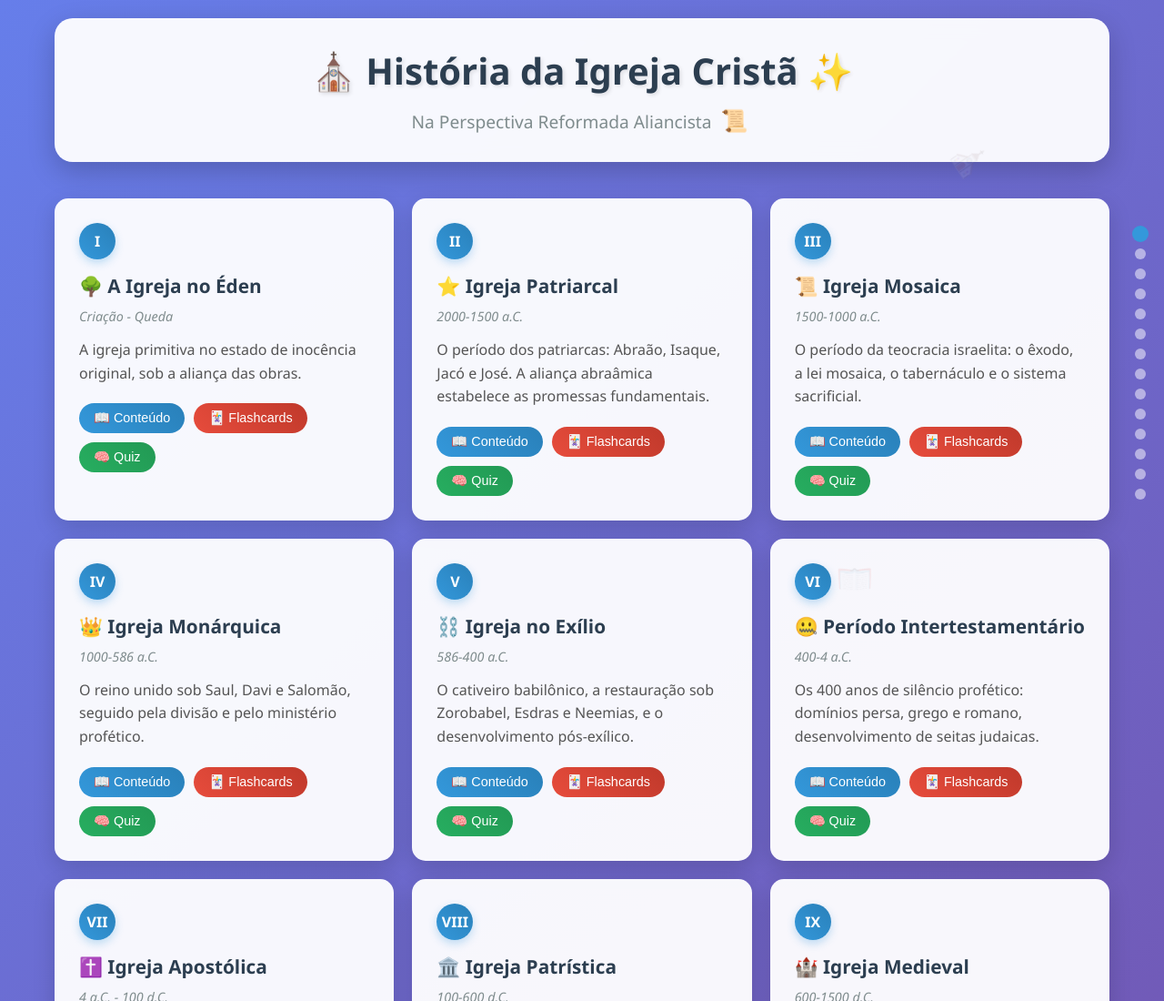
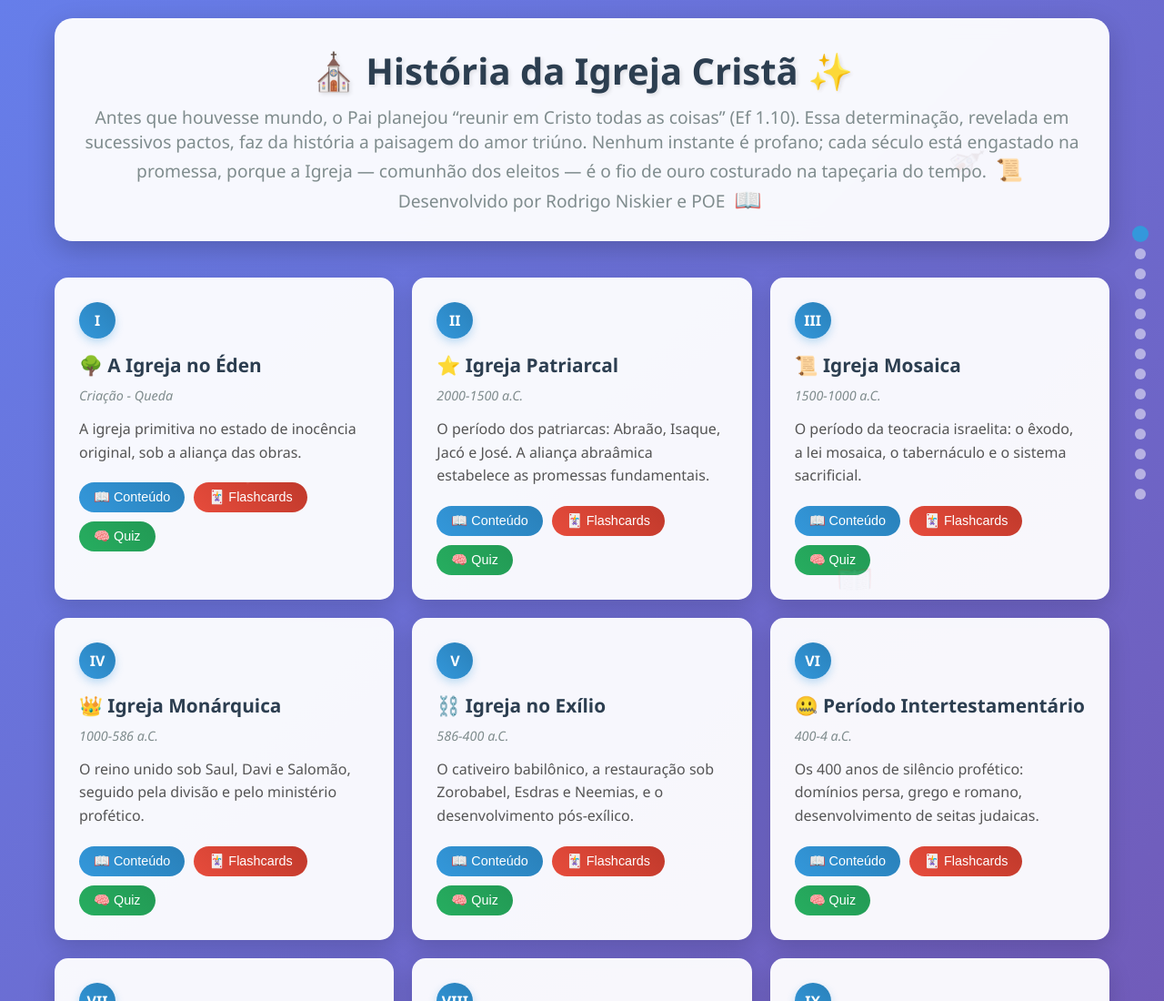
Before and after one commit to rodrigoniskier/historia-igreja, a plain HTML site: page index.html in a window 1280 px wide. Shown: the top 1100 px of the page at 91% size. Drawn offline with Linux system fonts and the light colour scheme.

Commit message:
Update index.html

```diff
--- a/index.html
+++ b/index.html
@@ -494,7 +494,10 @@
     <div class="container">
         <div class="header">
             <h1>⛪ História da Igreja Cristã <span class="sparkle">✨</span></h1>
-            <p>Na Perspectiva Reformada Aliancista <span class="emoji">📜</span></p>
+            <p>Antes que houvesse mundo, o Pai planejou “reunir em Cristo todas as coisas” (Ef 1.10). Essa determinação, revelada em sucessivos pactos, faz da história a paisagem do amor triúno. Nenhum instante é profano; cada século está engastado na promessa, porque a Igreja — comunhão dos eleitos — é o fio de ouro costurado na tapeçaria do tempo.
+
+ <span class="emoji">📜</span></p>
+            <p>Desenvolvido por Rodrigo Niskier e POE  <span class="emoji">📖</span></p>
         </div>
 
         <div class="periods-grid" id="periodsGrid">
```
